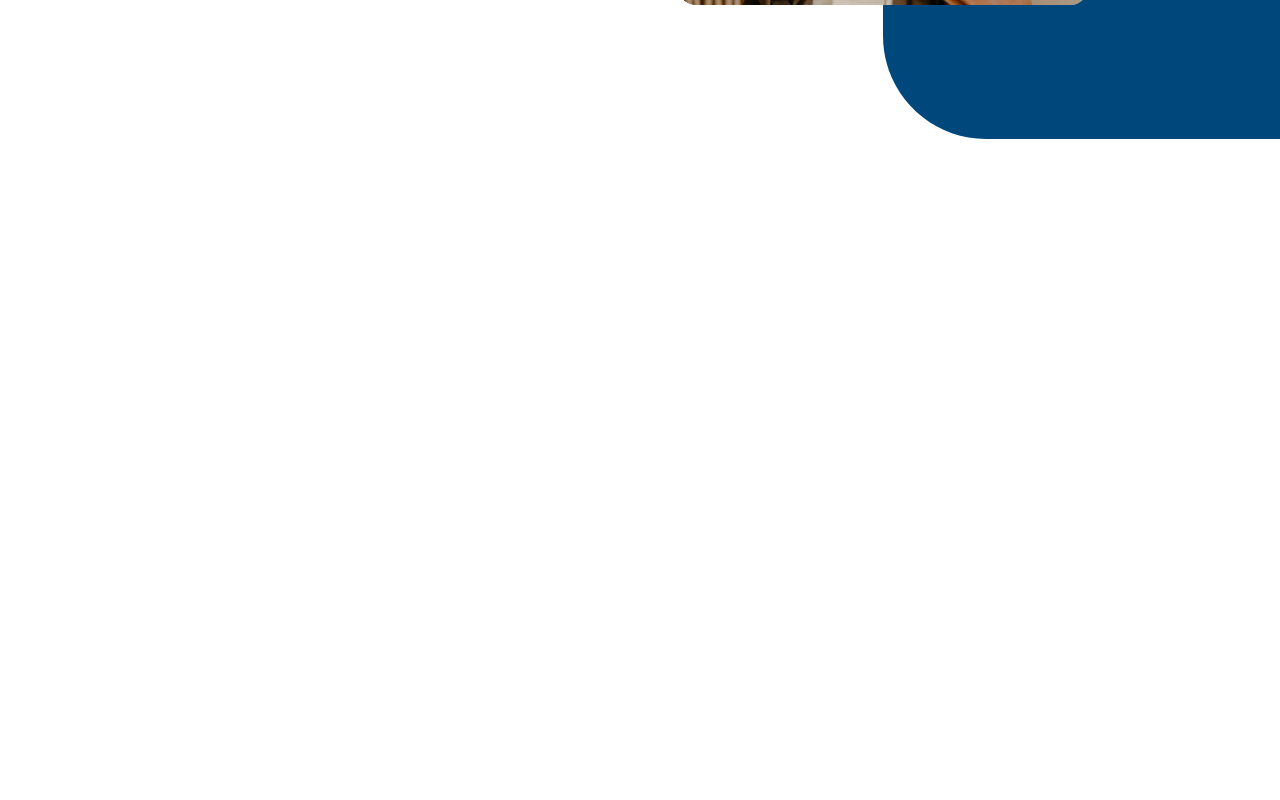
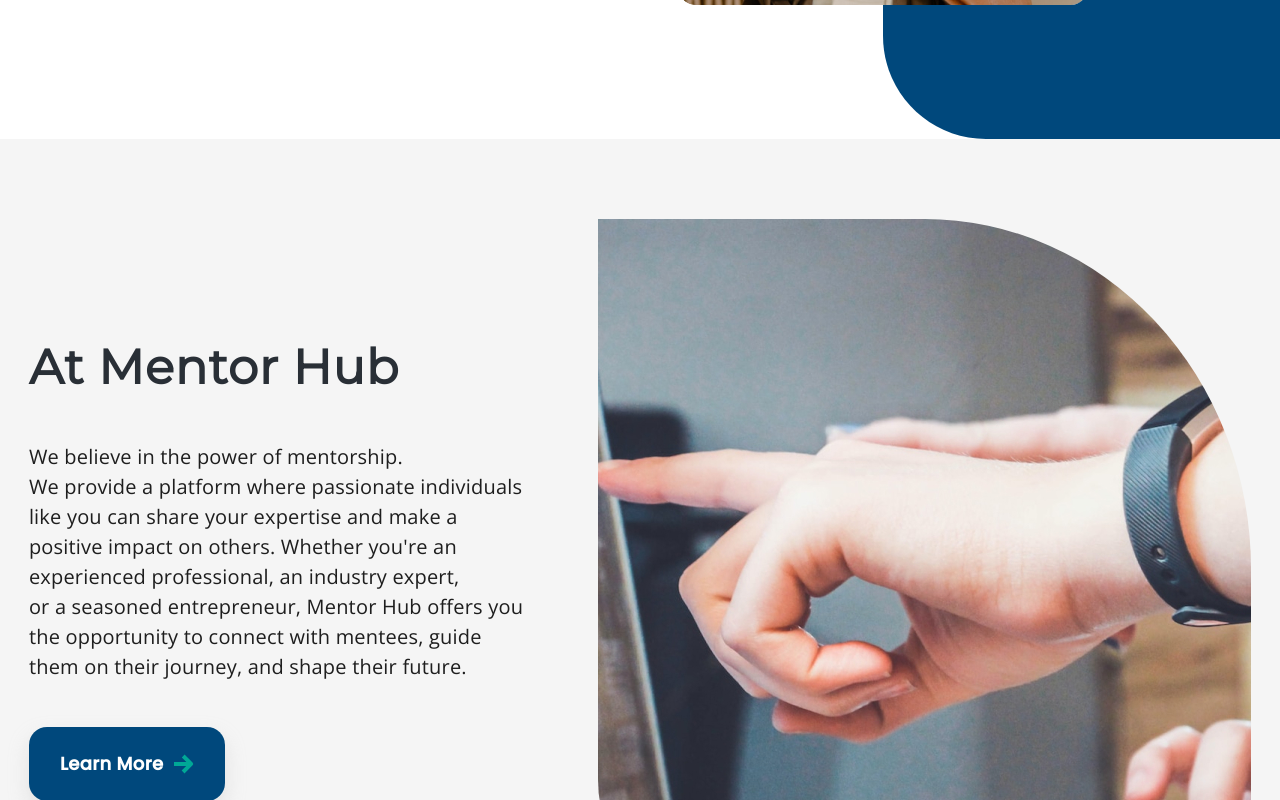
Before and after one commit to asif-eth/Mentor-Hub, a React (Vite) app: page / in a window 1280 px wide. Shown: the part 700-1500 px from the top of the page. Before the commit the page ends 843 px from the top, so only its background shows below. Built offline with nearby package versions, Linux system fonts and the light colour scheme.

Commit message:
Body Initiated And Completed

```diff
--- a/src/App.jsx
+++ b/src/App.jsx
@@ -1,6 +1,6 @@
 
 import './App.css'
-import Header from './components/Header/Header'
+import Body from './components/Body/Body'
 import Home from './components/Home/Home'
 
 function App() {
@@ -8,6 +8,7 @@
   return (
     <>
     <Home />
+    <Body />
     </>
   )
 }
--- /dev/null
+++ b/src/components/Body/Body.css
@@ -0,0 +1,67 @@
+@import url('https://fonts.googleapis.com/css2?family=Montserrat&family=Open+Sans&display=swap');
+
+.body {
+    background-color: #F5F5F5;
+    height: auto;
+}
+
+.body__contents {
+    display: flex;
+    justify-content: center;
+    align-items: center;
+    gap: 75px;
+    padding-top: 80px;
+    padding-bottom: 80px;
+}
+
+.body__textArea-header {
+    color: #292F36;
+    font-family: Montserrat;
+    font-size: 48px;
+    font-style: normal;
+    font-weight: 600;
+    line-height: 125%;
+    letter-spacing: 0.96px;
+}
+
+.body__textArea-body {
+    color: #1E1E1E;
+    font-family: Open Sans;
+    font-size: 20px;
+    font-style: normal;
+    font-weight: 400;
+    line-height: 150%;
+    letter-spacing: 0.2px;
+    margin-top: 45px;
+    margin-bottom: 45px;
+}
+
+.body__imageArea {
+    position: relative;
+    object-fit: cover;
+    border-radius: 0 50% 0 20%
+}
+
+.bodytextArea-Btn {
+    display: flex;
+    padding: 26px 31px;
+    align-items: center;
+    gap: 10px;
+    border-radius: 18px;
+    background: var(--blue, #00487C);
+    box-shadow: 0px 10px 20px 0px rgba(192, 192, 192, 0.35);
+    color: #FFF;
+    font-family: Poppins;
+    font-size: 18px;
+    font-weight: 600;
+    line-height: 125%;
+    letter-spacing: 0.36px;
+    border: none;
+}
+
+.bodytextArea-Btn Svg {
+    width: 15.141px;
+    height: 13.177px;
+    stroke-width: 4px;
+    stroke: #00A896;
+}
--- /dev/null
+++ b/src/components/Body/Body.jsx
@@ -0,0 +1,30 @@
+import React from 'react'
+import "./Body.css"
+
+const Body = () => {
+  return (
+    <>
+      <div className="body">
+        <div className="body__contents">
+          <div className="body__textArea">
+            <h2 className="body__textArea-header">At Mentor Hub</h2>
+            <div className="body__textArea-body">
+              <p>We believe in the power of mentorship.</p>
+              <p>We provide a platform where passionate individuals</p>
+              <p>like you can share your expertise and make a</p>
+              <p>positive impact on others. Whether you're an</p>
+              <p>experienced professional, an industry expert,</p>
+              <p>or a seasoned entrepreneur, Mentor Hub offers you</p>
+              <p>the opportunity to connect with mentees, guide</p>
+              <p>them on their journey, and shape their future.</p>
+            </div>
+            <button className="bodytextArea-Btn">Learn More <img src="/headerBodyBtnVector.svg"/> </button>
+          </div>
+          <img className="body__imageArea" src="/bodyImage1.jpeg" alt="" />
+        </div>
+      </div>
+    </>
+  );
+}
+
+export default Body
--- a/src/components/Home/Home.jsx
+++ b/src/components/Home/Home.jsx
@@ -1,4 +1,5 @@
 import React from 'react'
+import Body from '../Body/Body'
 import Header from '../Header/Header'
 import HeroBanner from '../HeroBanner/HeroBanner'
 import "./Home.css"
```
Also changed, not shown: public/bodyImage1.jpeg (added), public/headerBodyBtnVector.svg (added).
